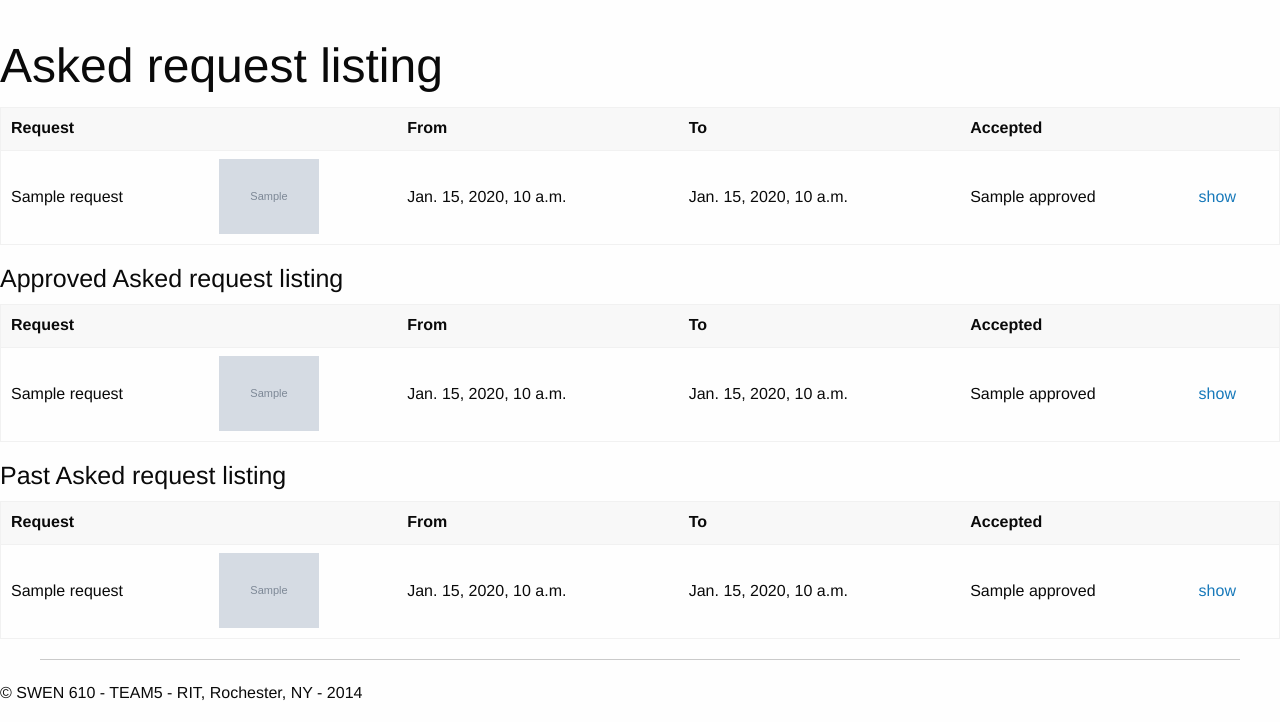
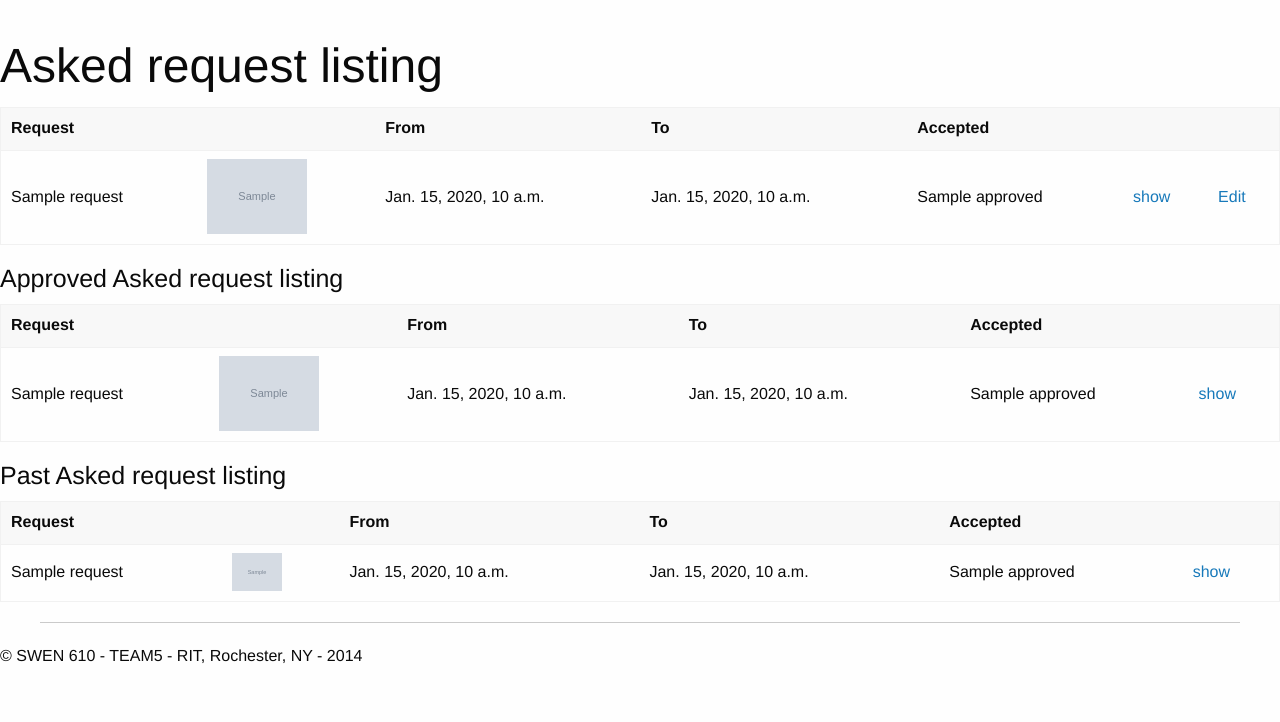
Before and after one commit to vishnutej9492/toolshare, a Django app: template toolshare/toolshare/Sharing/templates/Sharing/asked_requests_index.html in a window 1280 px wide. Shown: the part 283-1005 px from the top of the page. After the commit the page ends 946 px from the top, so only its background shows below. Run offline with Django 3.2, Linux system fonts and the light colour scheme; the template is opened without the code that fills it: most values are stand-ins (such as "Sample title", 1, 10 or a date in 2020); grey boxes marked "Sample" are stand-in pictures; some libraries are stand-ins or nearby versions.

Commit message:
Add link to edit a request in asked request listing

```diff
--- a/toolshare/toolshare/Sharing/templates/Sharing/asked_requests_index.html
+++ b/toolshare/toolshare/Sharing/templates/Sharing/asked_requests_index.html
@@ -16,6 +16,7 @@
         <td>To</td>
         <td>Accepted</td>
         <td></td>
+        <td></td>
       </tr>
     </thead>
     <tbody>
@@ -27,6 +28,7 @@
         <td>{{ request.end_date }}</td>
         <td>{{ request.approved }}</td>
         <td><a href={% url 'sharing:asked-request-detail' request.id %}>show</a></td>
+        <td><a href={% url 'sharing:asked-request-edit' request.id %}>Edit</a></td>
       </tr>
     {% endfor %}
     </tbody>
@@ -74,7 +76,7 @@
     {% for request in past_requests %}
       <tr>
         <td>{{ request }}</td>
-        <td>{% if request.tool.image %}<img src="{{ request.tool.image.url }}" width="100">{% else %}no image{% endif %}</td>
+        <td>{% if request.tool.image %}<img src="{{ request.tool.image.url }}" width="50">{% else %}no image{% endif %}</td>
         <td>{{ request.start_date }}</td>
         <td>{{ request.end_date }}</td>
         <td>{{ request.approved }}</td>
```
